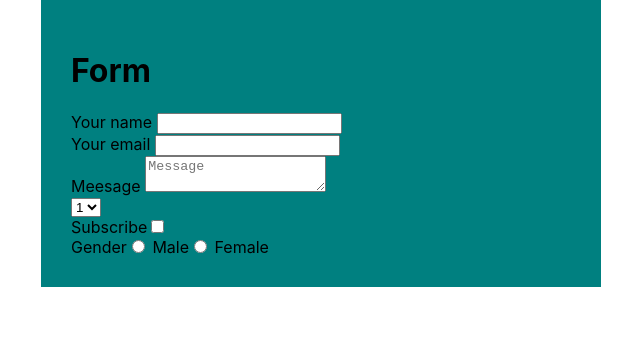
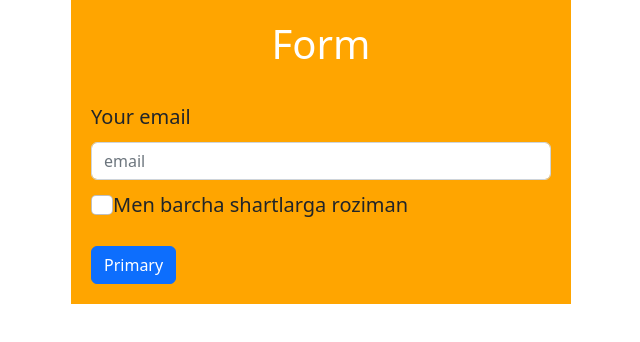
Before and after one commit to QobilovSardor/React-lesson, a React (Create React App) app: page / in a window 1280 px wide. Shown: the top 342 px of the page, without its empty margins (319-959 px from the left). Built offline with nearby package versions, Linux system fonts and the light colour scheme.

Commit message:
amalitor formlar bilan

```diff
--- a/package.json
+++ b/package.json
@@ -6,9 +6,11 @@
     "@testing-library/jest-dom": "^5.16.5",
     "@testing-library/react": "^13.4.0",
     "@testing-library/user-event": "^13.5.0",
+    "bootstrap": "^5.2.3",
     "react": "^18.2.0",
     "react-dom": "^18.2.0",
     "react-scripts": "5.0.1",
+    "reactstrap": "^9.1.5",
     "web-vitals": "^2.1.4"
   },
   "scripts": {
--- a/src/components/Form.js
+++ b/src/components/Form.js
@@ -1,77 +1,67 @@
 import React from 'react';
+import { Form, Input, Badge } from 'reactstrap';
 
-class Form extends React.Component {
+class Forms extends React.Component {
   state = {
     firstName: '',
     email: '',
-    message: '',
-    select: '',
-    subscribe: false,
-    gender: ''
+    subscription: false,
   }
 
-  changeValue = (e) => {
+  handleChange = (e) => {
     this.setState({ [e.target.name]: e.target.value })
   }
 
-  changeCheck = (e) => {
-    this.setState({ [e.target.name]: e.target.checked })
-  }
-
-  validateName = () => {
-    if (this.state.firstName.length < 5) {
-      alert("Sizning ismingiz 5harifdan oshgan bo'lishi ketak")
-    }
+  checkHadle = (e) => {
+    this.setState({[e.target.name]: e.target.checked})
   }
   validateEmail = () => {
-    const re = /^(([^<>()[\]\.,;:\s@\"]+(\.[^<>()[\]\.,;:\s@\"]+)*)|(\".+\"))@(([^<>()[\]\.,;:\s@\"]+\.)+[^<>()[\]\.,;:\s@\"]{2,})$/i
-    if (!re.test(this.state.email)) {
-      alert("Emailni notog'ri kiritingiz iltomos tekshirib qaytadan urinib ko'ring")
+    const re = /^(([^<>()[\]\.,;:\s@\"]+(\.[^<>()[\]\.,;:\s@\"]+)*)|(\".+\"))@(([^<>()[\]\.,;:\s@\"]+\.)+[^<>()[\]\.,;:\s@\"]{2,})$/i;
+    const isValidEmail = re.test(this.state.email);
+    const isVaildChecked = this.state.subscription;
+
+    if (!isValidEmail) {
+      alert('Your email is not vaild');
+      return
     }
+    if (!isVaildChecked) {
+      alert('Your should accept all terms & conditions');
+      return
+    }
+
+    this.setState({ email: '', subscription: false})
+    alert('Thanks you for subscription')
   }
 
   render() {
-    const { firstName, email, message, select, subscribe, gender } = this.state
+    const { email, subscription } = this.state
     return (
-      <div className='posts'>
-        <h1>Form</h1>
-        <label htmlFor="">Your name </label>
-        <input type="text"
-          name='firstName'
-          value={firstName}
-          onChange={this.changeValue}
-          onBlur={this.validateName}
-        />
-        <br />
-        <label htmlFor="">Your email </label>
-        <input type="email"
-          name='email'
-          value={email}
-          onChange={this.changeValue}
-          onBlur={this.validateEmail}
-        /> <br />
-        <label htmlFor="">Meesage </label>
-        <textarea name="message"
-          placeholder='Message'
-          value={message}
-          onChange={this.changeValue}></textarea>
+      <div className='formApp'>
+        <h1 className='mb-4 text-center text-white'>Form</h1>
+          <label htmlFor="foo">Your email</label>
+          <Input
+            id='foo'
+            name="email"
+            placeholder="email"
+            type="email"
+            value={email}
+            onChange={this.handleChange}
+          />
+
+          <label htmlFor="">
+            <Input
+              type="checkbox"
+              name="subscription"
+              checked={subscription}
+              onChange={this.checkHadle}
+            />
+            Men barcha shartlarga roziman
+          </label>
           <br />
-        <select name="select" value={select} onChange={this.changeValue} id="">
-            <option value="1">1</option>
-            <option value="2">2</option>
-            <option value="3">3</option>
-          </select>
-          <br />
-          <label htmlFor="foo">
-            Subscribe
-          <input type="checkbox" id='foo' name="subscribe" value={subscribe} onChange={this.changeCheck} />
-          </label> <br />
-          <label htmlFor="">Gender</label>
-          <input type="radio" name="gender" value='male' onChange={this.changeValue} /> Male
-        <input type="radio" name="gender" value='female' onChange={this.changeValue} /> Female
+          <button className='btn btn-primary mt-3' onClick={this.validateEmail}>Primary</button>
       </div>
     );
   }
 }
 
-export default Form;
+export default Forms;
--- a/src/index.css
+++ b/src/index.css
@@ -29,3 +29,17 @@ code {
   border: 1px solid black;
   cursor: pointer;
 }
+.formApp {
+  width: 500px;
+  margin: 0 auto;
+  background-color: orange;
+  padding: 20px;
+}
+input {
+  padding: 7px 10px;
+}
+label {
+  padding: 10px 0;
+  /* color: teal; */
+  font-size: 20px;
+}
--- a/src/index.js
+++ b/src/index.js
@@ -2,11 +2,13 @@ import React from 'react';
 import ReactDOM from 'react-dom/client';
 import './index.css';
 import App from './App';
+import 'bootstrap/dist/css/bootstrap.min.css';
 
 const root = ReactDOM.createRoot(document.getElementById('root'));
 const isLoading = false
 root.render(
   <React.StrictMode>
     <App loading={isLoading} />
+
   </React.StrictMode>
 );
```
Also changed, not shown: 1 other file (tests, documents, lock files or other folders).
